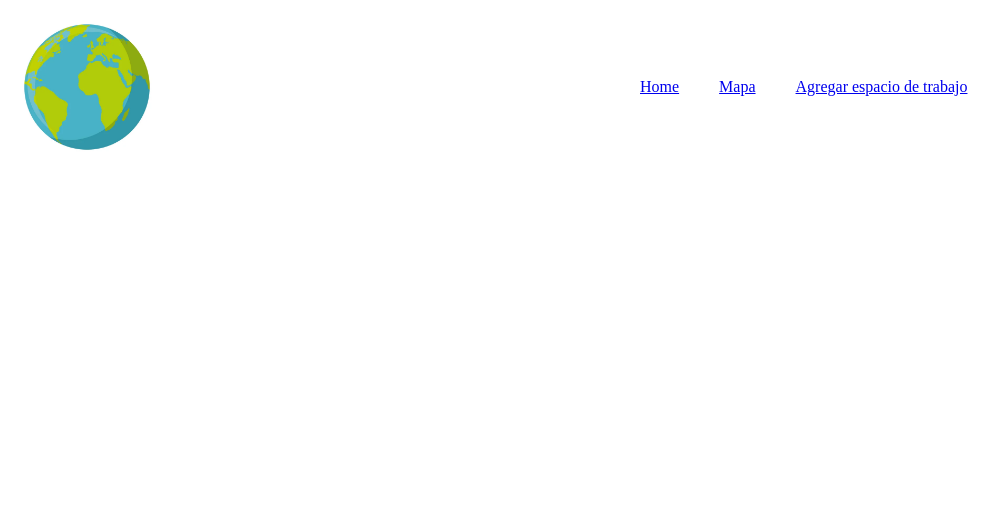
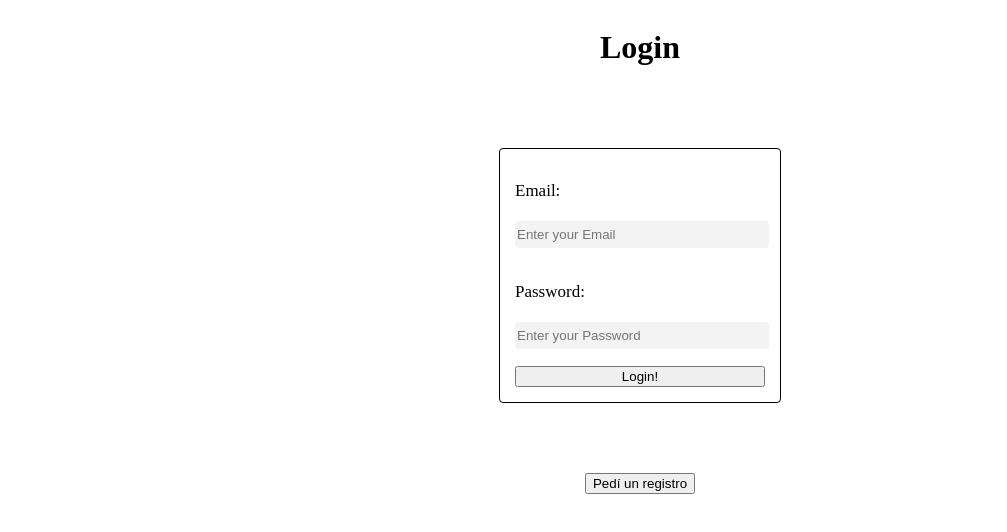
Before and after one commit to TadeoCuchman/MapaInteractivo, a React (Vite) app in the folder mapajaulas/: page /Login in a window 1280 px wide. Shown: the top 532 px of the page, without its empty margins (0-1007 px from the left). Built offline with nearby package versions, Linux system fonts and the light colour scheme.

Commit message:
login implementation on frontend
login implementation on frontend

```diff
--- a/mapajaulas/src/App.jsx
+++ b/mapajaulas/src/App.jsx
@@ -7,13 +7,19 @@ import { Map } from "./Pages/Map";
 import { Nav } from "./Components/Nav";
 import { Home } from "./Pages/Home";
 import { WorkSpaces } from "./Pages/WorkSpaces";
+import { Login } from "./Pages/Login";
+import  FistPage  from "./Pages/FirstPage";
 
 function App() {
+  const [token, setToken] = useState(localStorage.getItem("token"));
+
   return (
     <div id="App">
-      <Nav />
+      {token ? <Nav setToken={setToken} /> : ""}
       <Routes>
-        <Route path="/" element={<Home />} />
+        <Route path="/" element={<FistPage token={token} />} />
+        <Route path="/Login" element={<Login setToken={setToken} />} />
+        <Route path="/Home" element={<Home />} />
         <Route path="/map" element={<Map />} />
         <Route path="/workspaces" element={<WorkSpaces />} />
       </Routes>
--- a/mapajaulas/src/Components/Nav.jsx
+++ b/mapajaulas/src/Components/Nav.jsx
@@ -1,13 +1,15 @@
 import * as React from "react";
-import { Link } from "react-router-dom";
+import { Link, useNavigate } from "react-router-dom";
 
-export const Nav = () => {
+export const Nav = ({ setToken }) => {
+  let navigate = useNavigate();
+
   return (
     <nav>
       <img src="/mundo.jpeg" alt="" />
       <ul>
         <li>
-          <Link to={"/"}>Home</Link>
+          <Link to={"/Inicio"}>Inicio</Link>
         </li>
         <li>
           <Link to={"/map"}>Mapa</Link>
@@ -15,6 +17,17 @@ export const Nav = () => {
         <li>
           <Link to={"/workspaces"}>Agregar espacio de trabajo</Link>
         </li>
+        <li>
+          <button
+            onClick={() => {
+              localStorage.removeItem("token");
+              setToken(null);
+              navigate("/");
+            }}
+          >
+            LogOut
+          </button>
+        </li>
       </ul>
     </nav>
   );
--- /dev/null
+++ b/mapajaulas/src/Pages/FirstPage.jsx
@@ -0,0 +1,25 @@
+import React from 'react'
+
+import { useEffect } from "react";
+
+import { useNavigate } from 'react-router-dom'
+
+const FirstPage = ({ token }) => {
+
+    let navigate = useNavigate();
+
+    useEffect(() => {
+        if (token) {
+            navigate('/Home')
+        } else {
+            navigate('/Login')
+        }
+    }, [])
+
+
+  return (
+    <div>Loading...</div>
+  )
+}
+
+export default FirstPage;
--- /dev/null
+++ b/mapajaulas/src/Pages/Login.css
@@ -0,0 +1,34 @@
+#loginContainer{
+    width: 100%;
+    height: 100vh;
+    display: flex;
+    flex-direction: column;
+    align-items: center;
+
+}
+
+.forms {
+    display: flex;
+    flex-direction: column;
+    min-width: 250px;
+    margin: 0 auto;
+    margin-top: 60px;
+    margin-bottom: 70px;
+    padding: 15px;
+    border: solid 1px;
+    border-radius: 4px;
+}
+
+.forms p {
+    margin-bottom: 20px;
+    font-size: 17px;
+}
+
+.forms input {
+    width: 100%;
+    margin-bottom: 17px;
+    border-radius: 4px;
+    border-style: none;
+    height: 25px;
+    background-color: rgb(243, 243, 243);
+}
--- /dev/null
+++ b/mapajaulas/src/Pages/Login.jsx
@@ -0,0 +1,80 @@
+import React, { useState } from "react";
+import { Link, useNavigate } from "react-router-dom";
+
+import './Login.css'
+
+
+export const Login = ({ setToken }) => {
+  const [mail, changeMail] = useState("");
+  const [password, changePassword] = useState("");
+  let navigate = useNavigate();
+
+  const newLogin = () => {
+    fetch("http://localhost:3200/users/login", {
+      method: "POST",
+      headers: {
+        "Content-Type": "application/json",
+      },
+      body: JSON.stringify({
+        mail: mail,
+        password: password,
+      }),
+    })
+      .then(function (respuesta) {
+        return respuesta.json();
+      })
+      .then(function (res) {
+        if (res.error) {
+          alert(res.error);
+        } else {
+          alert(res.data);
+          localStorage.setItem("token", res.token);
+          localStorage.setItem("alias", JSON.stringify(res.user.name));
+          setToken(localStorage.token);
+          navigate("/");
+        }
+      })
+      .catch((err) => {
+        console.log("Network not working", err);
+      });
+  };
+  return (
+    <div id="loginContainer">
+      <h1>Login</h1>
+
+      <form
+        method="POST"
+        className="forms"
+        onSubmit={(event) => {
+          event.preventDefault();
+        }}
+      >
+        <p>Email:</p>
+        <input
+          className="logs"
+          id="mail"
+          type="email"
+          name="mail"
+          placeholder="Enter your Email"
+          onChange={(e) => changeMail(e.target.value)}
+        />
+        <p>Password:</p>
+        <input
+          className="logs"
+          id="password"
+          type="password"
+          name="password"
+          placeholder="Enter your Password"
+          onChange={(e) => changePassword(e.target.value)}
+        />
+        <button className="logss" type="sumbit" id="login" onClick={newLogin}>
+          Login!
+        </button>
+      </form>
+
+      <Link to="/Register">
+        <button className="logss">Pedí un registro</button>
+      </Link>
+    </div>
+  );
+};
```
